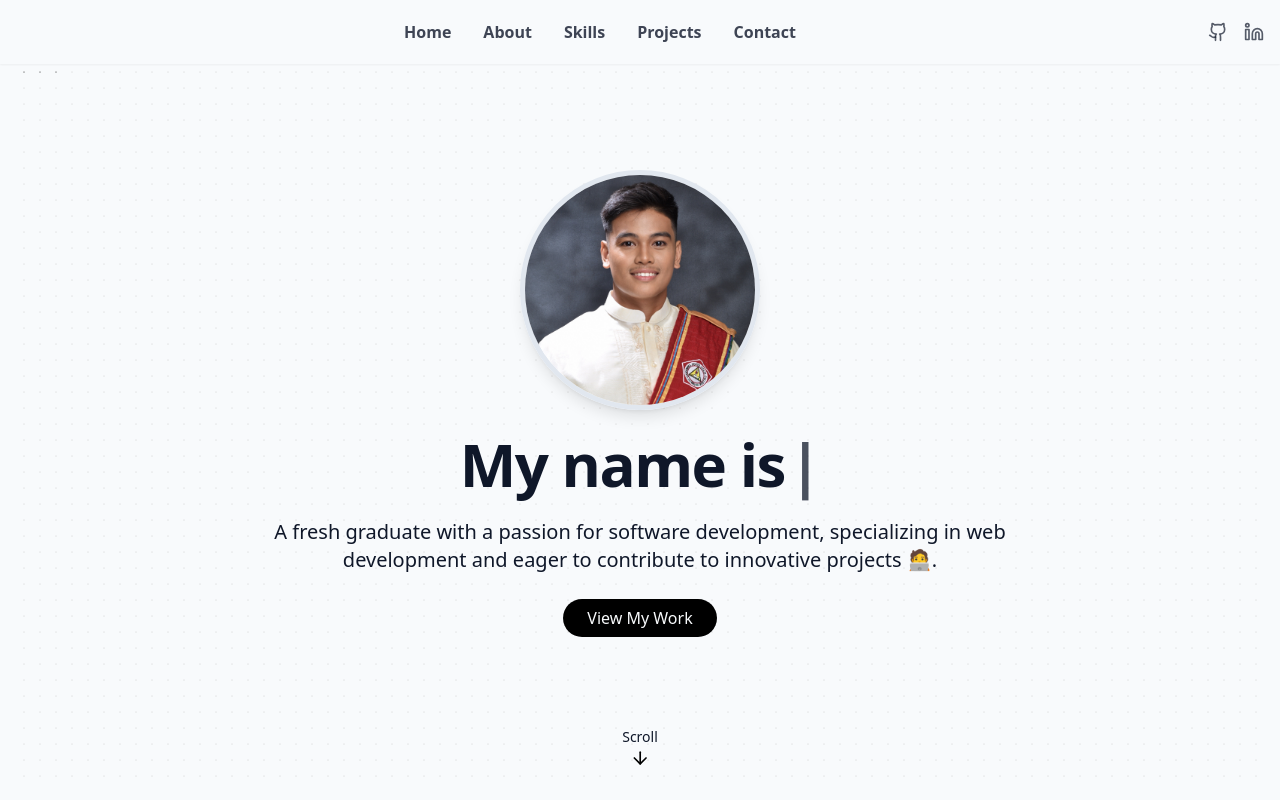
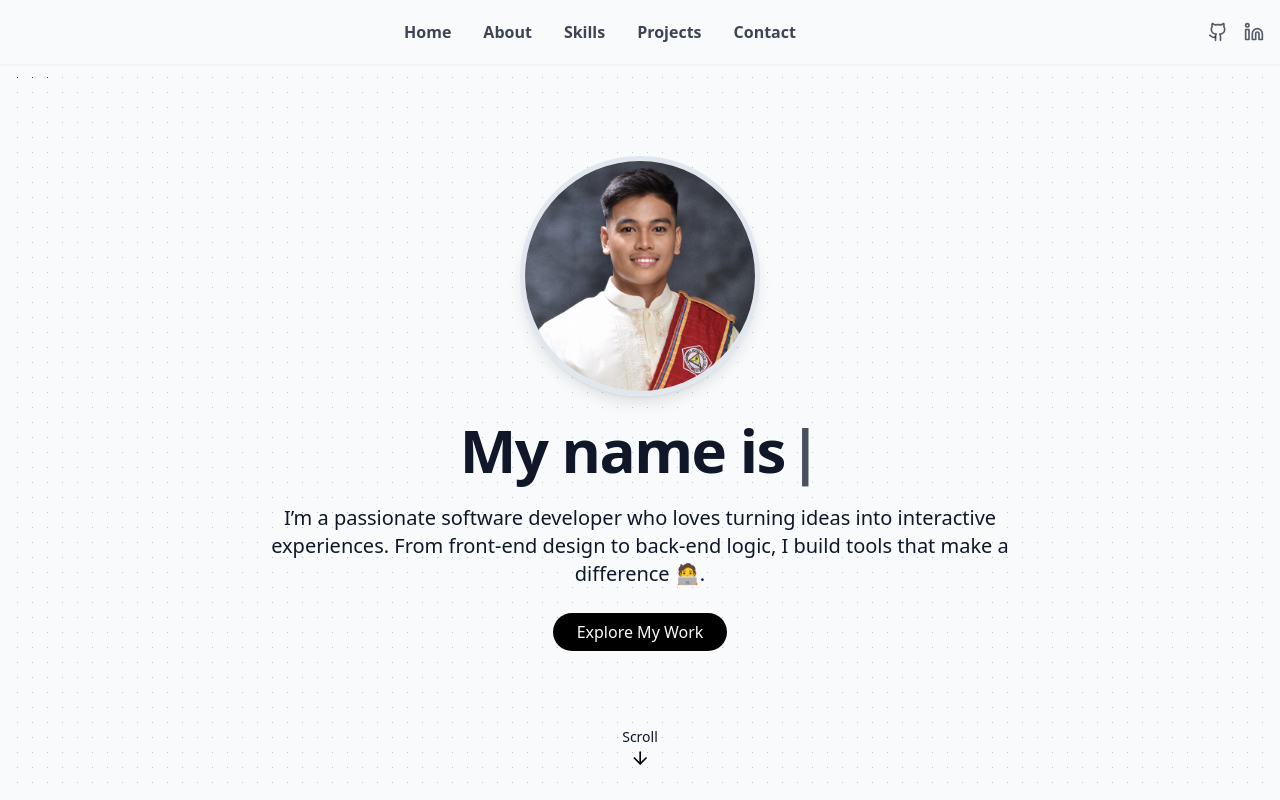
Before and after one commit to DarthCoder-afk/react-portfolio, a React (Vite) app: page / in a window 1280 px wide. Shown: the top 800 px of the page. Built offline with nearby package versions, Linux system fonts and the light colour scheme.

Commit message:
changed text in hero section

```diff
--- a/src/components/HeroSection.jsx
+++ b/src/components/HeroSection.jsx
@@ -26,15 +26,15 @@ export const HeroSection = () => {
                     </span>
                 </h1>
                 <p className="text-lg md:text-xl text-muted-foreground max-2-2xl mx-auto opacity-0 animate-fade-in-delay-4">
-                    A fresh graduate with a passion for software development,
-                    specializing in web development and eager to contribute to innovative projects 🧑‍💻.
+                    I’m a passionate software developer who loves turning ideas into interactive experiences.
+                    From front-end design to back-end logic, I build tools that make a difference 🧑‍💻.
                 </p>
 
             </div>
 
             <div className="opacity-0 animate-fade-in-delay-4 mt-8">
                 <a href="#projects" className="cosmic-button">
-                    View My Work
+                    Explore My Work
                 </a>
             </div>
 
--- a/src/pages/Home.jsx
+++ b/src/pages/Home.jsx
@@ -20,8 +20,8 @@ export const Home = () => {
            <div className="fixed inset-0 w-full h-full min-h-full z-0 pointer-events-none">
                 <Particles
                    dotSize={1}
-                    gap={15}
-                    baseColor="#c7c6c6ff"
+                    gap={14}
+                    baseColor="#b3b1b1ff"
                     activeColor="#bebebeff"
                     proximity={70}
                     shockRadius={200}
```
